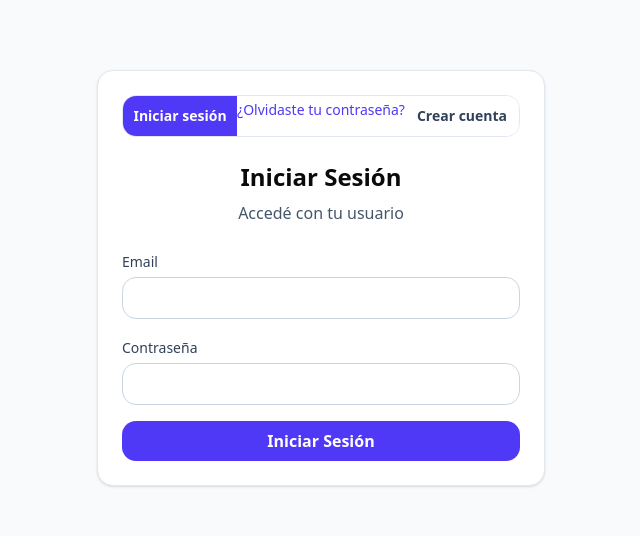
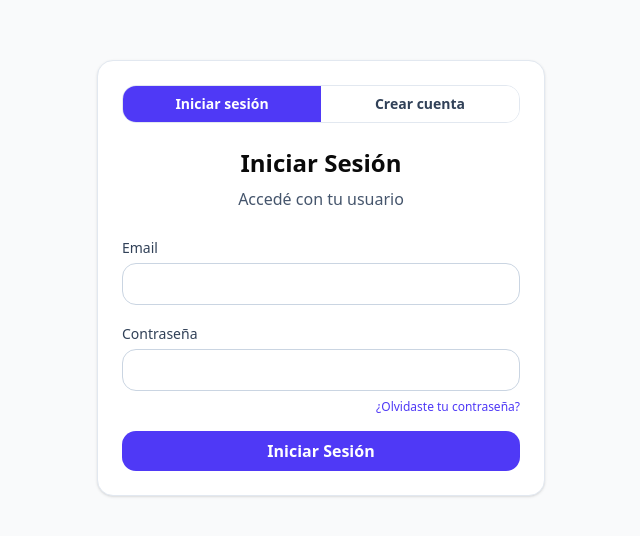
Before and after one commit to leagusmen-tk/ticketear-app, a React (Vite) app: page / in a window 1280 px wide. Shown: the part 122-658 px from the top of the page, without its empty margins (319-959 px from the left). Built offline with nearby package versions, Linux system fonts and the light colour scheme; no server answers; what ollama would draw is missing.

Commit message:
feat: login mejorado y recuperacion de password

```diff
--- a/src/components/Login.tsx
+++ b/src/components/Login.tsx
@@ -52,6 +52,7 @@ const handleRecuperarPassword = async () => {
       // Como no tenés router, lo mandamos simplemente a la raíz de tu proyecto
       redirectTo: window.location.origin,
     });
+    console.log("Error original de Supabase:", error);
     setLoading(false);
 
     // 3. Manejamos la respuesta
@@ -107,6 +108,8 @@ const handleRecuperarPassword = async () => {
   return (
     <div className="min-h-screen flex items-center justify-center bg-gray-50 p-4">
       <div className="w-full max-w-md bg-white rounded-2xl shadow-sm border border-slate-200 p-6">
+
+        {/* Pestañas superiores: LIMPIAS (sacamos el botón de acá) */}
         <div className="flex rounded-xl overflow-hidden border border-slate-200 mb-6">
           <button
             type="button"
@@ -117,16 +120,6 @@ const handleRecuperarPassword = async () => {
           >
             Iniciar sesión
           </button>
-          <div className="flex justify-end mt-1 mb-4">
-  <button
-    type="button"
-    onClick={handleRecuperarPassword}
-    disabled={loading}
-    className="text-sm text-indigo-600 hover:text-indigo-800 font-medium transition-colors bg-transparent border-none cursor-pointer"
-  >
-    ¿Olvidaste tu contraseña?
-  </button>
-</div>
           <button
             type="button"
             onClick={() => setMode("signup")}
@@ -169,12 +162,26 @@ const handleRecuperarPassword = async () => {
 
         <label className="text-sm text-slate-700">Contraseña</label>
         <input
-          className="w-full mt-1 mb-4 rounded-xl border border-slate-300 px-3 py-2"
+          className="w-full mt-1 mb-2 rounded-xl border border-slate-300 px-3 py-2" // Bajamos el margin-bottom
           type="password"
           value={password}
           onChange={(e) => setPassword(e.target.value)}
           autoComplete={mode === "signin" ? "current-password" : "new-password"}
         />
+
+        {/* UBICACIÓN NUEVA: Debajo de contraseña, solo en Sign In */}
+        {mode === "signin" && (
+          <div className="flex justify-end mb-4">
+            <button
+              type="button"
+              onClick={handleRecuperarPassword}
+              disabled={loading}
+              className="text-xs text-indigo-600 hover:text-indigo-800 font-medium transition-colors bg-transparent border-none cursor-pointer"
+            >
+              ¿Olvidaste tu contraseña?
+            </button>
+          </div>
+        )}
 
         {error && <div className="mb-4 text-sm text-red-600">{error}</div>}
 
```
Also changed, not shown: 1 other file (tests, documents, lock files or other folders).
